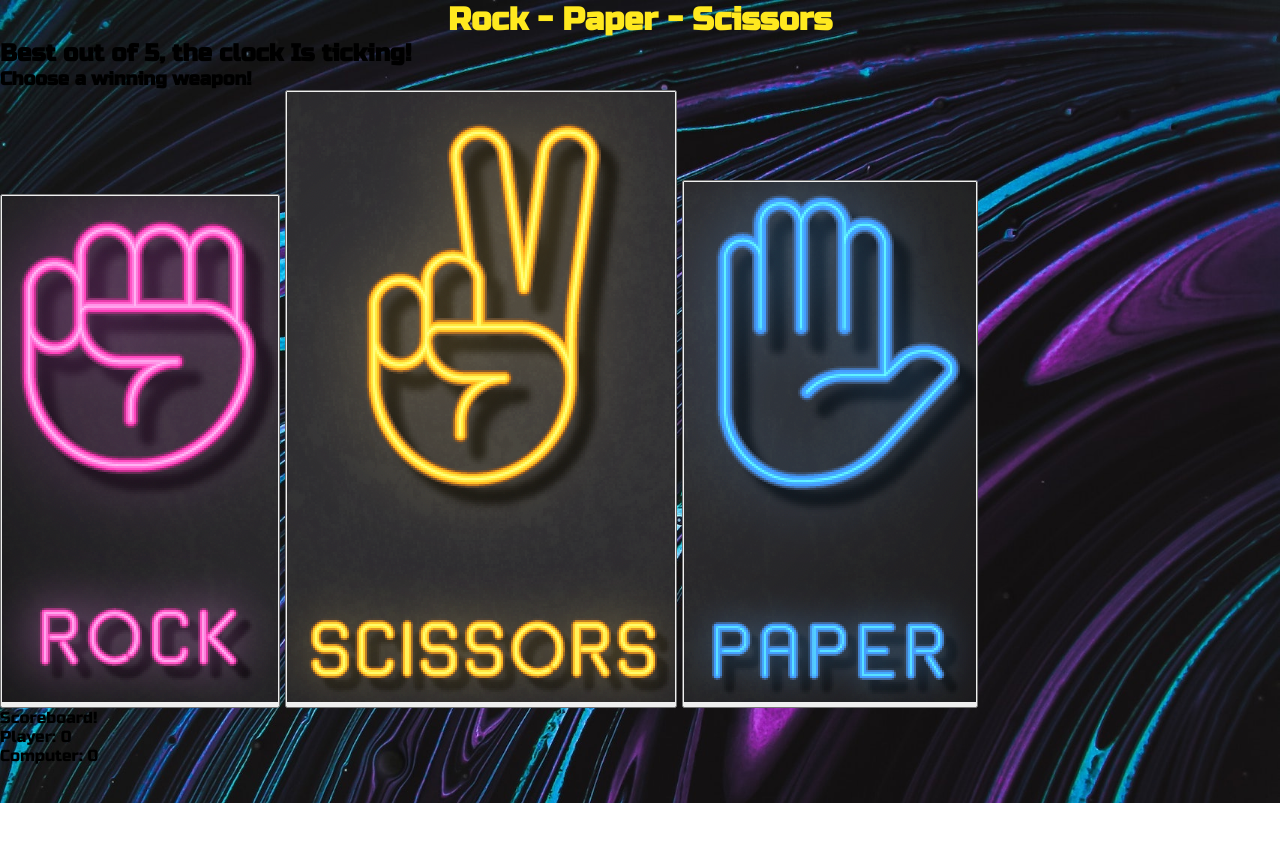
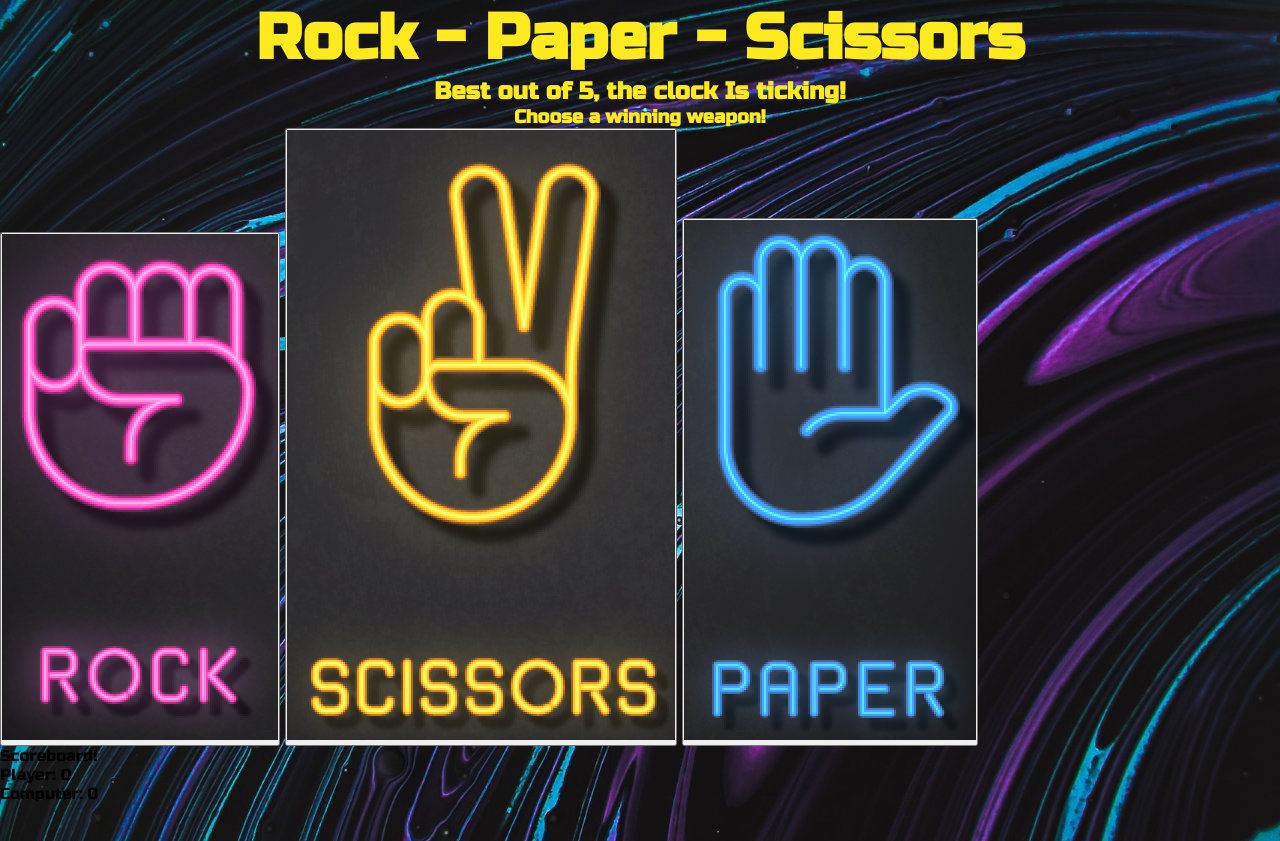
Before and after one commit to malinpalo/Rock-paper-scissor, a plain HTML site: page index.html in a window 1280 px wide. Before the commit the page ends 803 px from the top, so only its background shows below. Drawn offline with Linux system fonts and the light colour scheme.

Commit message:
Add style to h1 and h2 heading

```diff
--- a/assets/css/style.css
+++ b/assets/css/style.css
@@ -16,6 +16,12 @@ body {
 }
 
 header {
+    font-size: 2rem;
     text-align: center;
     color: #FFE91F;
 }
+
+h2, h3 {
+    color: #FFE91F;
+    text-align: center;
+}
```
